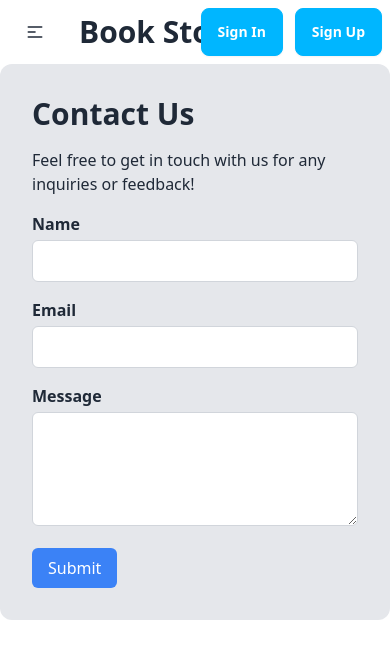
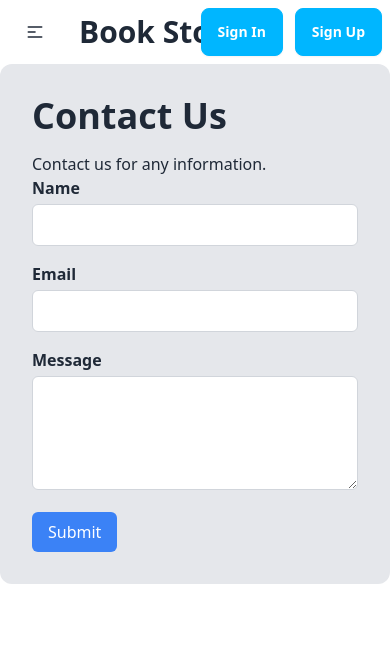
Before and after one commit to Tufazzul1/Assignment8-Book-review-, a React (Vite) app: page /contact in a window 390 px wide. Shown: the top 658 px of the page. Built offline with nearby package versions, Linux system fonts and the light colour scheme.

Commit message:
added the contact section with responsive

```diff
--- a/index.html
+++ b/index.html
@@ -4,7 +4,7 @@
     <meta charset="UTF-8" />
     <link rel="icon" type="image/svg+xml" href="/vite.svg" />
     <meta name="viewport" content="width=device-width, initial-scale=1.0" />
-    <title>Book Review</title>
+    <title>Book Store</title>
   </head>
   <body class="container mx-auto">
     <div id="root"></div>
--- a/src/components/ContactUs/ContucetUs.jsx
+++ b/src/components/ContactUs/ContucetUs.jsx
@@ -1,10 +1,13 @@
-import React from "react";
+
 
 const ContactUs = () => {
     return (
-        <div className="bg-gray-200 p-8 rounded-xl">
-            <h2 className="text-3xl font-bold mb-4">Contact Us</h2>
-            <p className="mb-4">Feel free to get in touch with us for any inquiries or feedback!</p>
+        <div className="bg-gray-200 p-8 rounded-xl lg:flex ">
+            <div className="flex-1 lg:mt-20">
+                <h2 className="text-4xl font-bold mb-4">Contact Us</h2>
+                <p>Contact us for any information. </p>
+            </div>
+            <div className="flex-1">
                 <form>
                     <div className="mb-4">
                         <label htmlFor="name" className="block font-bold mb-1">Name</label>
@@ -21,6 +24,7 @@ const ContactUs = () => {
                     <button type="submit" className="bg-blue-500 text-white px-4 py-2 rounded-md hover:bg-blue-600">Submit</button>
                 </form>
             </div>
+        </div>
     );
 };
 
```
Lines whose indentation alone changed are shown as unchanged.
